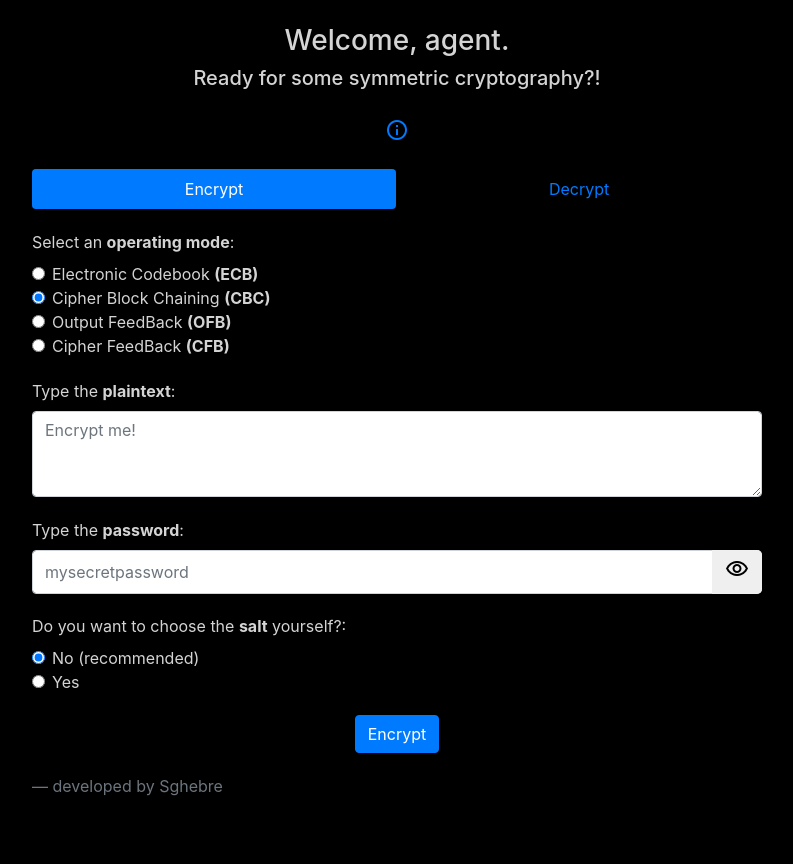
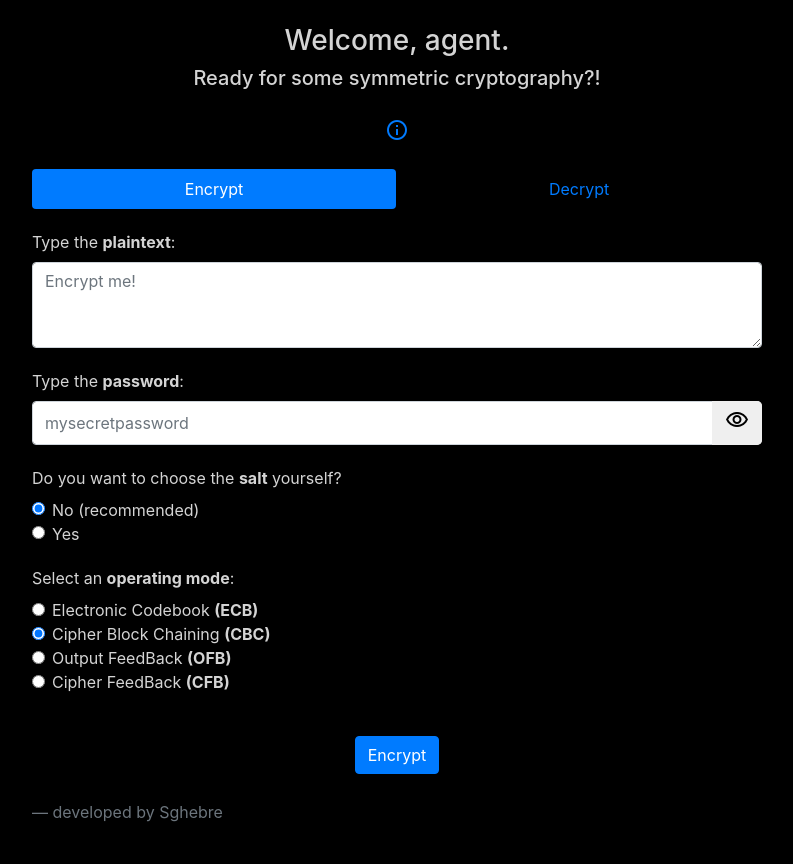
Before and after one commit to sghebrab/GOST_WebService, a Flask app: page / in a window 1280 px wide. Shown: the whole page, without its empty margins (243-1036 px from the left). Before the commit the page ends 796 px from the top, so only its background shows below. Run offline with Flask 2, Linux system fonts and the light colour scheme; some libraries are stand-ins or nearby versions.

Commit message:
- Moved the operating mode selection at the bottom of the page, since it's the least important for an unskilled user.

```diff
--- a/templates/index.html
+++ b/templates/index.html
@@ -24,18 +24,18 @@
 <body>
 <div class="container">
     <div class="row justify-content-center lil-jump-bottom">
-        <div class="col-12 col-md-8 text-center">
+        <div class="col-11 col-md-8 text-center">
             <h3>Welcome, agent.</h3>
             <h5>Ready for some symmetric cryptography?!</h5>
         </div>
     </div>
     <div class="row justify-content-center lil-jump-bottom">
-        <div class="col-12 col-md-8 text-center">
+        <div class="col-11 col-md-8 text-center">
             <a class="material-icons-outlined" href="{{url_for('info')}}">info</a>
         </div>
     </div>
     <div class="row justify-content-center">
-        <div class="col-12 col-md-8">
+        <div class="col-11 col-md-8">
             <nav>
                 <div class="nav nav-pills nav-fill lil-jump-bottom" id="nav-tab" role="tablist">
                     <a class="nav-item nav-link active" id="nav-encrypt-tab" data-toggle="tab" href="#nav-encrypt" role="tab"
@@ -47,8 +47,42 @@
             <div class="tab-content lil-jump-bottom">
                 <div class="tab-pane fade show active" id="nav-encrypt" role="tabpanel" aria-labelledby="nav-encrypt-tab">
                     <form method="post" action="/encrypt">
+                        <div class="form-group lil-jump-bottom">
+                            <label for="enc-plaintext">Type the <b>plaintext</b>: </label>
+                            <textarea class="form-control focusable" id="enc-plaintext" name="enc-plaintext" rows="3" placeholder="Encrypt me!"></textarea>
+                        </div>
+                        <div class="form-group lil-jump-bottom">
+                            <label for="enc-password">Type the <b>password</b>: </label>
+                            <div class="input-group">
+                                <input type="password" class="form-control" id="enc-password" name="enc-password" placeholder="mysecretpassword">
+                                <div class="input-group-append div-eye-btn">
+                                    <button type="button" class="btn slightly-round" id="btn-enc-password">
+                                        <span class="material-icons-outlined" id="glyph-eye-enc">visibility</span>
+                                    </button>
+                                </div>
+                            </div>
+                        </div>
+                        <label for="choose-salt">Do you want to choose the <b>salt</b> yourself? </label>
+                        <div id="choose-salt" class="lil-jump-bottom">
+                            <div class="form-check">
+                                <input class="form-check-input" type="radio" name="choose-salt" id="choose-salt-no" value="No" checked>
+                                <label class="form-check-label" for="choose-salt-no">
+                                    No (recommended)
+                                </label>
+                            </div>
+                            <div class="form-check">
+                                <input class="form-check-input" type="radio" name="choose-salt" id="choose-salt-yes" value="Yes">
+                                <label class="form-check-label" for="choose-salt-yes">
+                                    Yes
+                                </label>
+                            </div>
+                        </div>
+                        <div class="form-group lil-jump-bottom" id="div-salt-input" style="display: none">
+                            <label class="form-control-label" for="salt-input">Type the <b>salt</b>: </label>
+                            <input class="form-control" id="salt-input" name="salt-input" placeholder="saltysalt">
+                        </div>
                         <label for="div-enc-op-mode">Select an <b>operating mode</b>: </label>
-                        <div id="div-enc-op-mode" class="lil-jump-bottom">
+                        <div id="div-enc-op-mode" class="form-group lil-jump-bottom">
                             <div class="form-check">
                                 <input class="form-check-input" type="radio" name="enc-op-mode" id="ecb-enc-op-mode" value="ECB">
                                 <label class="form-check-label" for="ecb-enc-op-mode">
@@ -74,42 +108,8 @@
                                 </label>
                             </div>
                         </div>
-                        <div class="form-group lil-jump-bottom">
-                            <label for="enc-plaintext">Type the <b>plaintext</b>: </label>
-                            <textarea class="form-control focusable" id="enc-plaintext" name="enc-plaintext" rows="3" placeholder="Encrypt me!"></textarea>
-                        </div>
-                        <div class="form-group lil-jump-bottom">
-                            <label for="enc-password">Type the <b>password</b>: </label>
-                            <div class="input-group">
-                                <input type="password" class="form-control" id="enc-password" name="enc-password" placeholder="mysecretpassword">
-                                <div class="input-group-append div-eye-btn">
-                                    <button type="button" class="btn slightly-round" id="btn-enc-password">
-                                        <span class="material-icons-outlined" id="glyph-eye-enc">visibility</span>
-                                    </button>
-                                </div>
-                            </div>
-                        </div>
-                        <label for="choose-salt">Do you want to choose the <b>salt</b> yourself?: </label>
-                        <div id="choose-salt" class="lil-jump-bottom">
-                            <div class="form-check">
-                                <input class="form-check-input" type="radio" name="choose-salt" id="choose-salt-no" value="No" checked>
-                                <label class="form-check-label" for="choose-salt-no">
-                                    No (recommended)
-                                </label>
-                            </div>
-                            <div class="form-check">
-                                <input class="form-check-input" type="radio" name="choose-salt" id="choose-salt-yes" value="Yes">
-                                <label class="form-check-label" for="choose-salt-yes">
-                                    Yes
-                                </label>
-                            </div>
-                        </div>
-                        <div class="form-group lil-jump-bottom" id="div-salt-input" style="display: none">
-                            <label class="form-control-label" for="salt-input">Type the <b>salt</b>: </label>
-                            <input class="form-control" id="salt-input" name="salt-input" placeholder="saltysalt">
-                        </div>
                         <div class="text-center">
-                            <button type="submit" class="btn btn-primary" id="btn-encrypt">
+                            <button type="submit" class="btn btn-primary lil-jump-top" id="btn-encrypt">
                                 Encrypt
                             </button>
                         </div>
@@ -117,7 +117,26 @@
                 </div>
                 <div class="tab-pane fade" id="nav-decrypt" role="tabpanel" aria-labelledby="nav-decrypt-tab">
                     <form method="post" action="/decrypt">
-                        <label for="div-dec-op-mode">Select an <b>operating mode</b>: </label>
+                        <div class="form-group tab lil-jump-bottom">
+                            <label for="dec-ciphertext">Type the <b>ciphertext</b> (hex): </label>
+                            <textarea class="form-control focusable" id="dec-ciphertext" name="dec-ciphertext" rows="3" placeholder="012cafe210"></textarea>
+                        </div>
+                        <div class="form-group tab lil-jump-bottom">
+                            <label for="dec-password">Type the <b>password</b>: </label>
+                            <div class="input-group">
+                                <input type="password" class="form-control" id="dec-password" name="dec-password" placeholder="mysecretpassword" aria-describedby="glyph-eye">
+                                <div class="input-group-append div-eye-btn">
+                                    <button type="button" class="btn slightly-round" id="btn-dec-password">
+                                        <span class="material-icons-outlined" id="glyph-eye-dec">visibility</span>
+                                    </button>
+                                </div>
+                            </div>
+                        </div>
+                        <div class="form-group tab lil-jump-bottom" id="salt-div">
+                            <label class="form-control-label" for="salt-textarea-dec">Type the <b>salt</b>: </label>
+                            <input class="form-control" id="salt-textarea-dec" name="salt-textarea-dec" placeholder="saltysalt">
+                        </div>
+                        <label for="div-dec-op-mode">Select the <b>operating mode</b>: </label>
                         <div id="div-dec-op-mode" class="tab lil-jump-bottom">
                             <div class="form-check">
                                 <input class="form-check-input" type="radio" name="dec-op-mode" id="ecb-dec-op-mode" value="ECB">
@@ -144,38 +163,19 @@
                                 </label>
                             </div>
                         </div>
-                        <div class="form-group tab lil-jump-bottom">
-                            <label for="dec-ciphertext">Type the <b>ciphertext</b> (hex): </label>
-                            <textarea class="form-control focusable" id="dec-ciphertext" name="dec-ciphertext" rows="3" placeholder="012cafe210"></textarea>
-                        </div>
-                        <div class="form-group tab lil-jump-bottom">
-                            <label for="dec-password">Type the <b>password</b>: </label>
-                            <div class="input-group">
-                                <input type="password" class="form-control" id="dec-password" name="dec-password" placeholder="mysecretpassword" aria-describedby="glyph-eye">
-                                <div class="input-group-append div-eye-btn">
-                                    <button type="button" class="btn slightly-round" id="btn-dec-password">
-                                        <span class="material-icons-outlined" id="glyph-eye-dec">visibility</span>
-                                    </button>
-                                </div>
-                            </div>
-                        </div>
-                        <div class="form-group tab lil-jump-bottom" id="salt-div">
-                            <label class="form-control-label" for="salt-textarea-dec">Type the <b>salt</b>: </label>
-                            <input class="form-control" id="salt-textarea-dec" name="salt-textarea-dec" placeholder="saltysalt">
-                        </div>
                         <div class="form-group tab" id="div-iv-textarea">
-                            <label class="form-control-label" for="iv-textarea">Type <b>IV</b> (hex): </label>
+                            <label class="form-control-label" for="iv-textarea">Type the <b>IV</b> (hex): </label>
                             <input class="form-control focusable" id="iv-textarea" name="iv-textarea" placeholder="0123456789abcdef">
                         </div>
                         <div class="text-center">
-                            <button type="submit" class="btn btn-primary" id="btn-decrypt">
+                            <button type="submit" class="btn btn-primary lil-jump-top" id="btn-decrypt">
                                 Decrypt
                             </button>
                         </div>
                     </form>
                 </div>
             </div>
-            <blockquote class="blockquote">
+            <blockquote class="blockquote lil-jump-top">
                 <footer class="blockquote-footer">developed by Sghebre</footer>
             </blockquote>
         </div>
```
